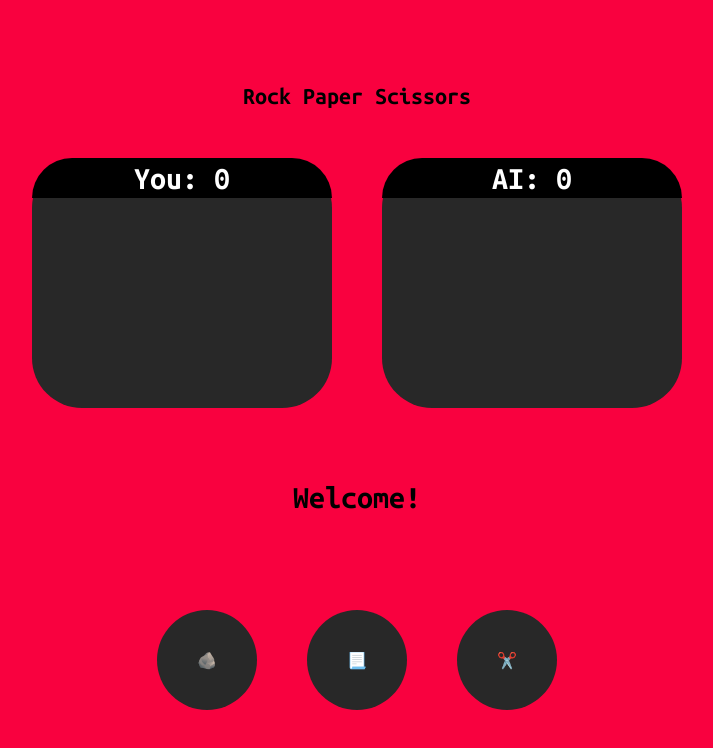
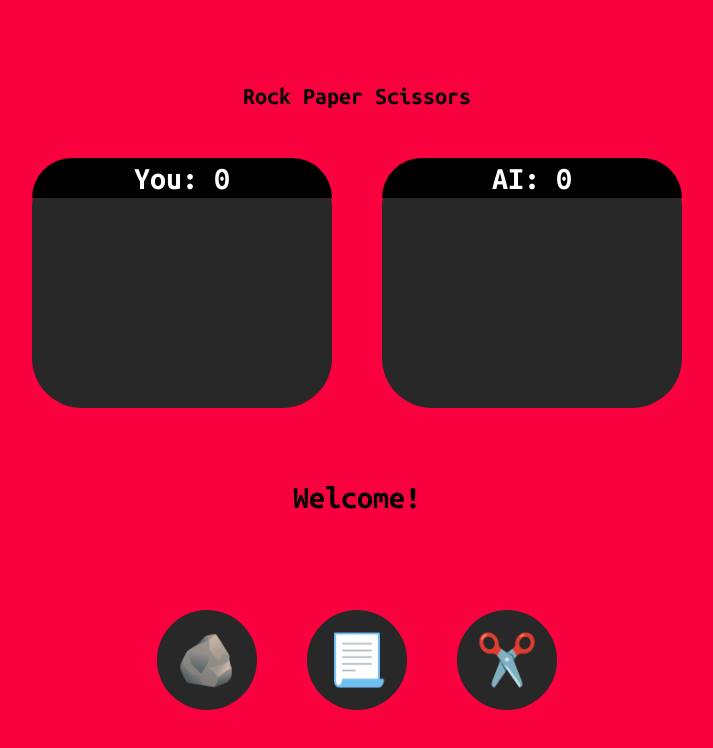
Before and after one commit to zlima410/odin-rock-paper-scissors, a plain HTML site: page index.html in a window 1280 px wide. Shown: the whole page, without its empty margins (283-996 px from the left). Drawn offline with Linux system fonts and the light colour scheme.

Commit message:
Increase emoji size in player selection buttons and change cursor to pointer

```diff
--- a/style.css
+++ b/style.css
@@ -83,3 +83,8 @@ h5 {
 .play-select:hover {
     transform: scale(1.1);
 }
+
+.play-select-icon {
+    font-size: 50px;
+    cursor: pointer;
+}
```
